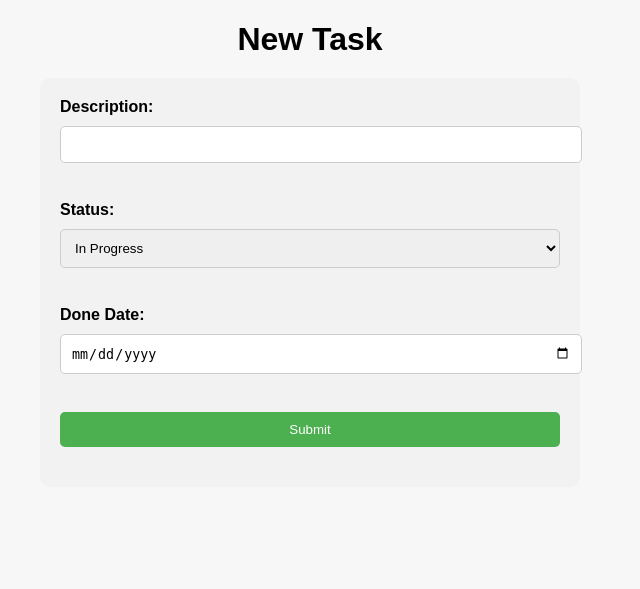
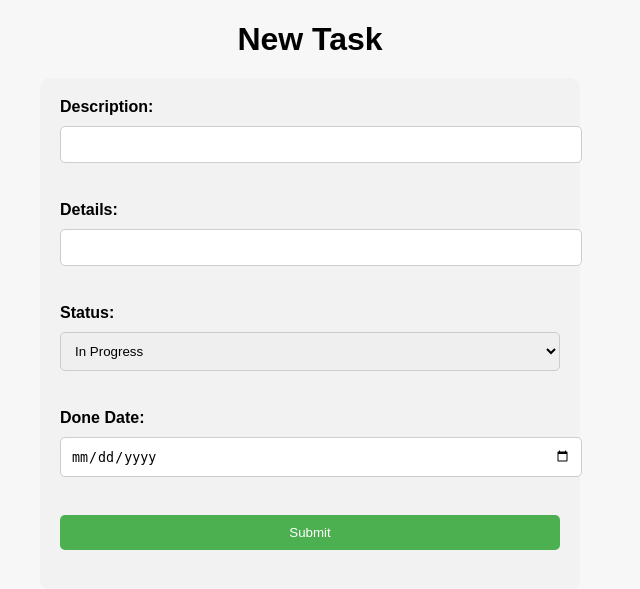
Before and after one commit to IvanAshikhin/homework_55_ivan_ashikhin, a Django app: template app/webapp/templates/article_create.html in a window 1280 px wide. Shown: the top 589 px of the page, without its empty margins (330-970 px from the left). Run offline with Django 4.2, Linux system fonts and the light colour scheme; the template is opened without the code that fills it, so the values that code supplies are empty.

Commit message:
Обновил Проект
Обновил проект, добавил новое поле 'details', обновил верстку, сделал новые фикстуры

```diff
--- a/app/fixtures/dump.json
+++ b/app/fixtures/dump.json
@@ -1 +1 @@
-[{"model": "webapp.article", "pk": 2, "fields": {"description": "Почитать книгу", "status": "new", "done_date": "2023-02-13"}}]
+[{"model": "webapp.article", "pk": 2, "fields": {"description": "Почитать книгу", "details": null, "status": "new", "done_date": "2023-02-13"}}, {"model": "webapp.article", "pk": 18, "fields": {"description": "Погулять", "details": "На улице ", "status": "In progress", "done_date": "2023-02-18"}}, {"model": "webapp.article", "pk": 19, "fields": {"description": "Поделать дз", "details": "Очень усердно", "status": "Done", "done_date": "2023-02-03"}}]
--- a/app/webapp/admin.py
+++ b/app/webapp/admin.py
@@ -5,8 +5,8 @@ from webapp.models import Article
 
 # Register your models here.
 class ArticleAdmin(admin.ModelAdmin):
-    list_display = ('id', 'description', 'status', 'done_date')
-    list_filter = ('id', 'description', 'status', 'done_date')
+    list_display = ('id', 'description', 'details', 'status', 'done_date')
+    list_filter = ('id', 'description', 'details', 'status', 'done_date')
     search_fields = ('id', 'done_date', 'status')
     fields = ('description', 'status', 'done_date')
     readonly_fields = ('id', 'done_date')
--- a/app/webapp/models.py
+++ b/app/webapp/models.py
@@ -5,6 +5,7 @@ from django.db import models
 
 class Article(models.Model):
     description = models.TextField(max_length=500, null=False, blank=False, verbose_name='Описание задачи')
+    details = models.TextField(max_length=500,null=True, verbose_name='Подробное описание')
     status = models.CharField(max_length=100, null=False, default='new', blank=False, verbose_name='Статус')
     done_date = models.DateField(auto_now=False, verbose_name="Дата выполнения")
 
--- a/app/webapp/templates/article_create.html
+++ b/app/webapp/templates/article_create.html
@@ -12,7 +12,8 @@
   {% csrf_token %}
   <label for="description">Description:</label>
   <input type="text" id="description" name="description"><br>
-
+  <label for="details">Details:</label>
+  <input type="text" id="details" name="details"><br>
   <label for="status">Status:</label>
   <select id="status" name="status">
     <option value="In progress">In Progress</option>
--- a/app/webapp/templates/article_detail.html
+++ b/app/webapp/templates/article_detail.html
@@ -10,6 +10,7 @@
     <h1 class="detail">Detail</h1>
     <p class="main_page"><a class="main_page_href" href="/">На главную</a></p>
     <p class="detail_desc">Description: {{ article.description }}</p>
+    <p class="details">Description: {{ article.details }}</p>
     <p class="detail_status">Status: {{ article.status }}</p>
     <p class="detail_date">Date: {{ article.done_date  }}</p>
 </body>
--- a/app/webapp/views/articles.py
+++ b/app/webapp/views/articles.py
@@ -9,6 +9,7 @@ def add_view(request: WSGIRequest):
         return render(request, 'article_create.html')
     article_data = {
         'description': request.POST.get('description'),
+        'details': request.POST.get('details'),
         'status': request.POST.get('status'),
         'done_date': request.POST.get('done_date')
     }
```
